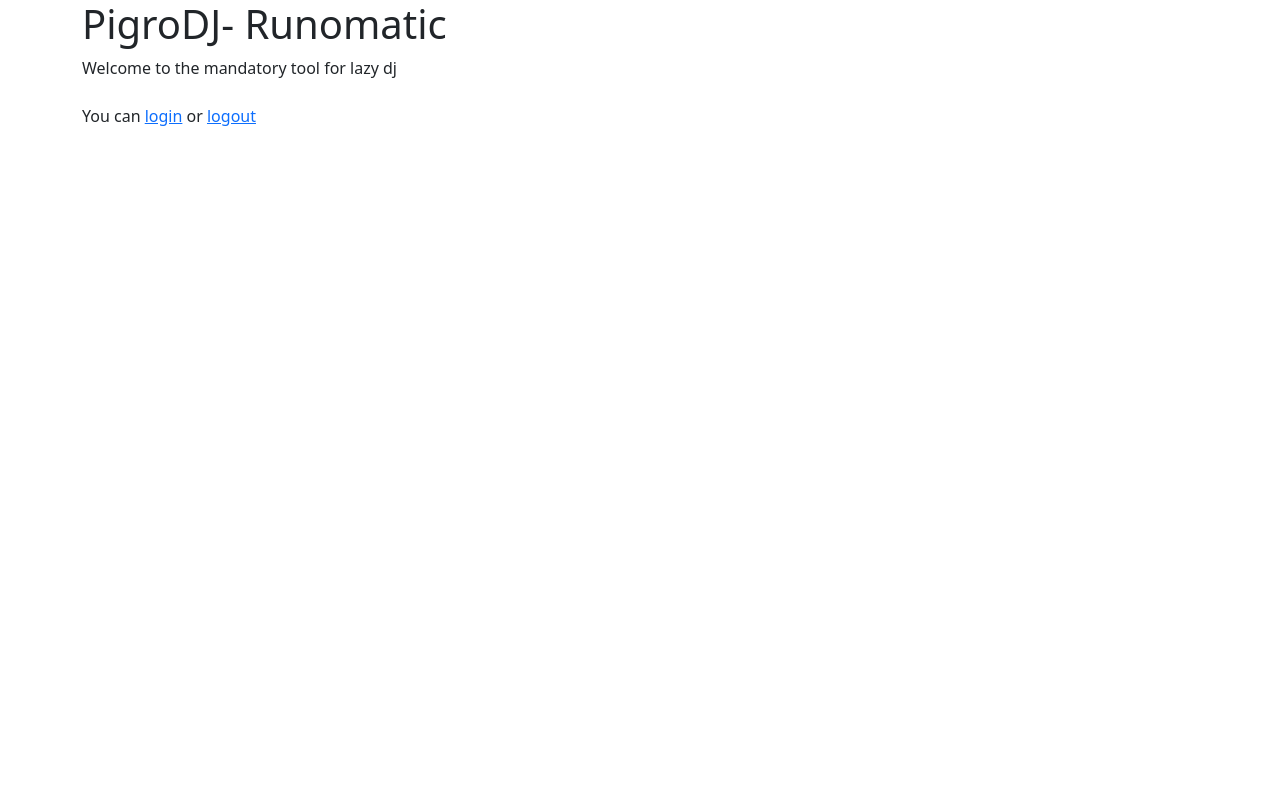
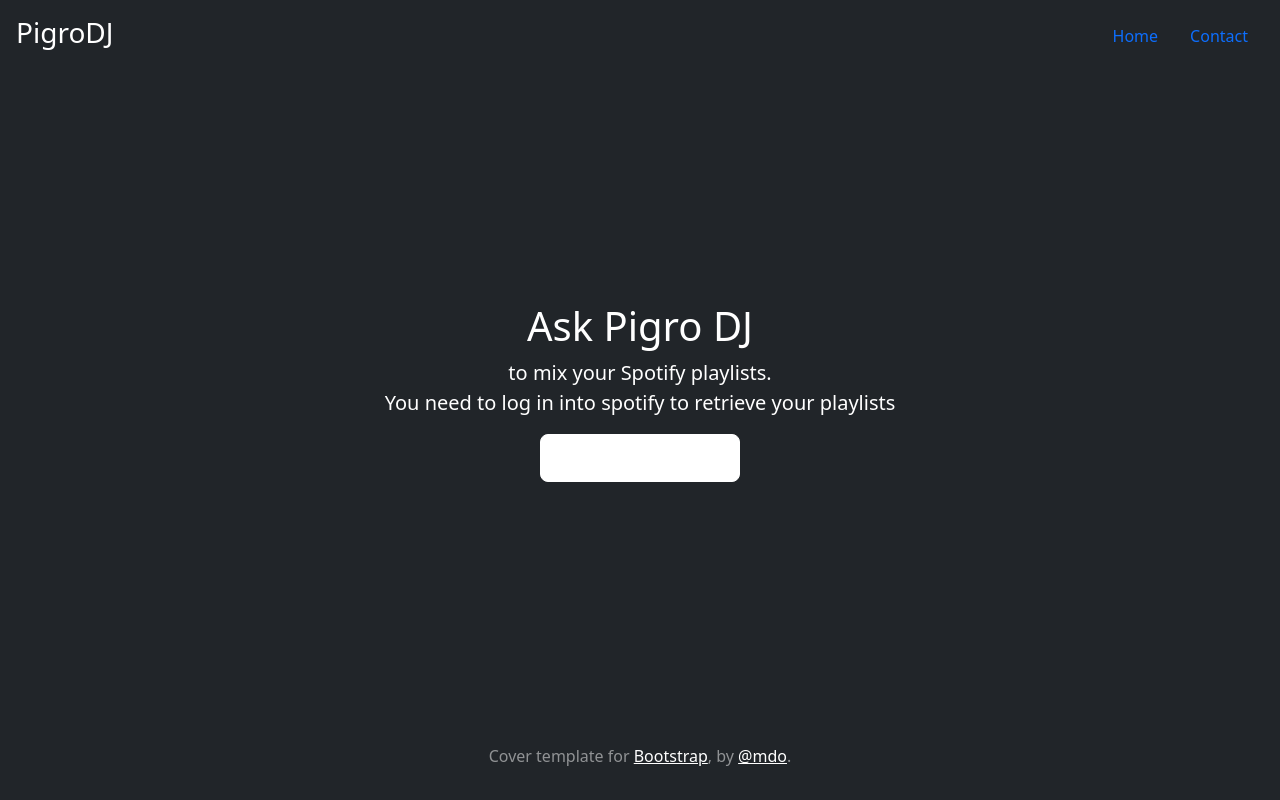
Before and after one commit to steasgio/pigrodj, a Flask app: page / in a window 1280 px wide. Run offline with Flask 2, Linux system fonts and the light colour scheme; some libraries are stand-ins or nearby versions.

Commit message:
Removed TBD

```diff
--- a/templates/splash-dj.html
+++ b/templates/splash-dj.html
@@ -1,53 +1,84 @@
+
+<!DOCTYPE html>
+<!-- saved from url=(0050)https://getbootstrap.com/docs/5.0/examples/cover/# -->
+<html lang="en" class="h-100"><head><meta http-equiv="Content-Type" content="text/html; charset=UTF-8">
+
+    <meta name="viewport" content="width=device-width, initial-scale=1">
+    <meta name="description" content="">
+    <meta name="author" content="Mark Otto, Jacob Thornton, and Bootstrap contributors">
+    <meta name="generator" content="Hugo 0.84.0">
+    <title>Pigro DJ</title>
+
+    <link rel="canonical" href="https://getbootstrap.com/docs/5.0/examples/cover/">
 
 
 
-<!DOCTYPE html>
-<html lang="en">
-<head>
-    <meta charset="UTF-8">
-    <title>PigroPlay</title>
+    <!-- Bootstrap core CSS -->
+<link href="./static/css/cover-template/bootstrap.min.css" rel="stylesheet" integrity="sha384-EVSTQN3/azprG1Anm3QDgpJLIm9Nao0Yz1ztcQTwFspd3yD65VohhpuuCOmLASjC" crossorigin="anonymous">
 
-  <!-- Mobile Specific Metas
-  –––––––––––––––––––––––––––––––––––––––––––––––––– -->
-  <meta name="viewport" content="width=device-width, initial-scale=1">
-
-    <link href="https://cdn.jsdelivr.net/npm/bootstrap@5.0.0-beta3/dist/css/bootstrap.min.css" rel="stylesheet" integrity="sha384-eOJMYsd53ii+scO/bJGFsiCZc+5NDVN2yr8+0RDqr0Ql0h+rP48ckxlpbzKgwra6" crossorigin="anonymous">
-    <script src="https://cdn.jsdelivr.net/npm/bootstrap@5.0.0-beta3/dist/js/bootstrap.bundle.min.js" integrity="sha384-JEW9xMcG8R+pH31jmWH6WWP0WintQrMb4s7ZOdauHnUtxwoG2vI5DkLtS3qm9Ekf" crossorigin="anonymous"></script>
-
-    <link rel="stylesheet" href="https://cdn.jsdelivr.net/npm/bootstrap-icons@1.4.0/font/bootstrap-icons.css">
-
-    <!-- FONT
-  –––––––––––––––––––––––––––––––––––––––––––––––––– -->
- <!-- <link href="//fonts.googleapis.com/css?family=Raleway:400,300,600" rel="stylesheet" type="text/css">
--->
-  <!-- CSS
-  –––––––––––––––––––––––––––––––––––––––––––––––––– -->
-<!--
-  <link rel="stylesheet" href="static/css/normalize.css">
-  <link rel="stylesheet" href="static/css/skeleton.css">
--->
-  <!-- Favicon
-  –––––––––––––––––––––––––––––––––––––––––––––––––– -->
-  <link rel="icon" type="image/png" href="static/images/favicon.png">
+    <!-- Favicons -->
+<link rel="apple-touch-icon" href="https://getbootstrap.com/docs/5.0/assets/img/favicons/apple-touch-icon.png" sizes="180x180">
+<link rel="icon" href="https://getbootstrap.com/docs/5.0/assets/img/favicons/favicon-32x32.png" sizes="32x32" type="image/png">
+<link rel="icon" href="https://getbootstrap.com/docs/5.0/assets/img/favicons/favicon-16x16.png" sizes="16x16" type="image/png">
+<link rel="manifest" href="https://getbootstrap.com/docs/5.0/assets/img/favicons/manifest.json">
+<link rel="mask-icon" href="https://getbootstrap.com/docs/5.0/assets/img/favicons/safari-pinned-tab.svg" color="#7952b3">
+<link rel="icon" href="https://getbootstrap.com/docs/5.0/assets/img/favicons/favicon.ico">
+<meta name="theme-color" content="#7952b3">
 
 
-</head>
-<body>
-  <!-- Primary Page Layout
-  –––––––––––––––––––––––––––––––––––––––––––––––––– -->
+    <style>
+      .bd-placeholder-img {
+        font-size: 1.125rem;
+        text-anchor: middle;
+        -webkit-user-select: none;
+        -moz-user-select: none;
+        user-select: none;
+      }
 
-  <div class="container">
-<h1>PigroDJ- Runomatic</h1>
-
-      Welcome to the mandatory tool for lazy dj
-      <br/>
-      <br/>
-      You can <a href="/login">login</a> or <a href="/logout">logout</a>
-
-{{login_msg}}
-<!-- End Document
-  –––––––––––––––––––––––––––––––––––––––––––––––––– -->
+      @media (min-width: 768px) {
+        .bd-placeholder-img-lg {
+          font-size: 3.5rem;
+        }
+      }
+    </style>
 
 
-</body>
-</html>
+    <!-- Custom styles for this template -->
+    <link href="./static/css/cover-template/cover.css" rel="stylesheet">
+  </head>
+  <body class="d-flex h-100 text-center text-white bg-dark">
+
+<div class="cover-container d-flex w-100 h-100 p-3 mx-auto flex-column">
+  <header class="mb-auto">
+    <div>
+      <h3 class="float-md-start mb-0">PigroDJ</h3>
+      <nav class="nav nav-masthead justify-content-center float-md-end">
+        <a class="nav-link active" aria-current="page" href="https://getbootstrap.com/docs/5.0/examples/cover/#">Home</a>
+        <a class="nav-link" href="https://getbootstrap.com/docs/5.0/examples/cover/#">Contact</a>
+      </nav>
+    </div>
+  </header>
+
+  <main class="px-3">
+    <h1>Ask Pigro DJ </h1>
+    <p class="lead">to mix your Spotify playlists. <br/> You need to log in into spotify to retrieve your playlists</p>
+    <p class="lead">
+      <a href="/login" class="btn btn-lg btn-secondary fw-bold border-white bg-white">Log in on Spotify</a>
+    </p>
+  </main>
+
+
+
+
+
+
+  <footer class="mt-auto text-white-50">
+    <p>Cover template for <a href="https://getbootstrap.com/" class="text-white">Bootstrap</a>, by <a href="https://twitter.com/mdo" class="text-white">@mdo</a>.</p>
+  </footer>
+</div>
+
+
+
+
+
+</body></html>
```
